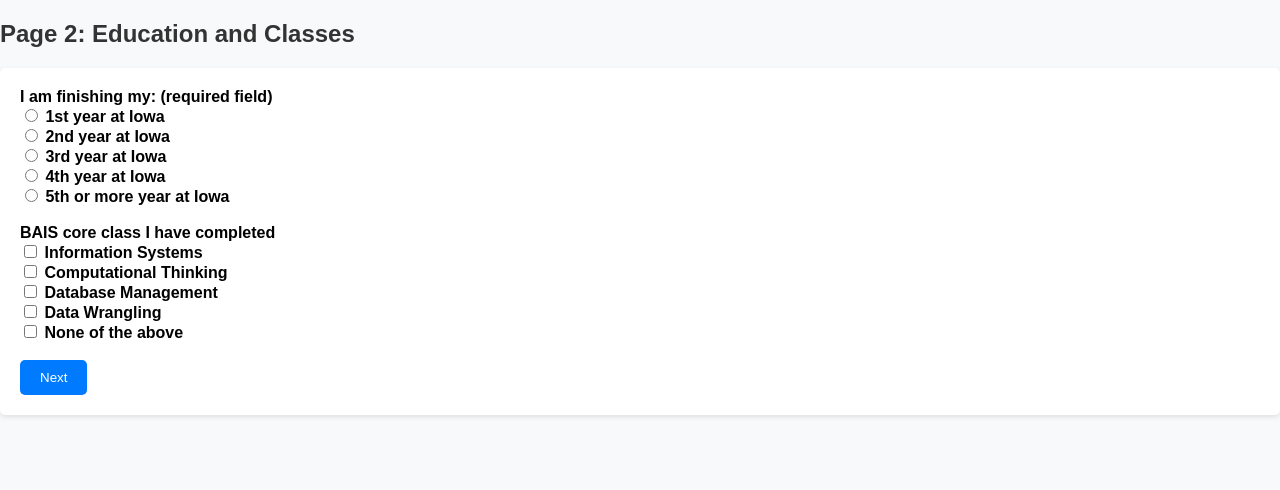
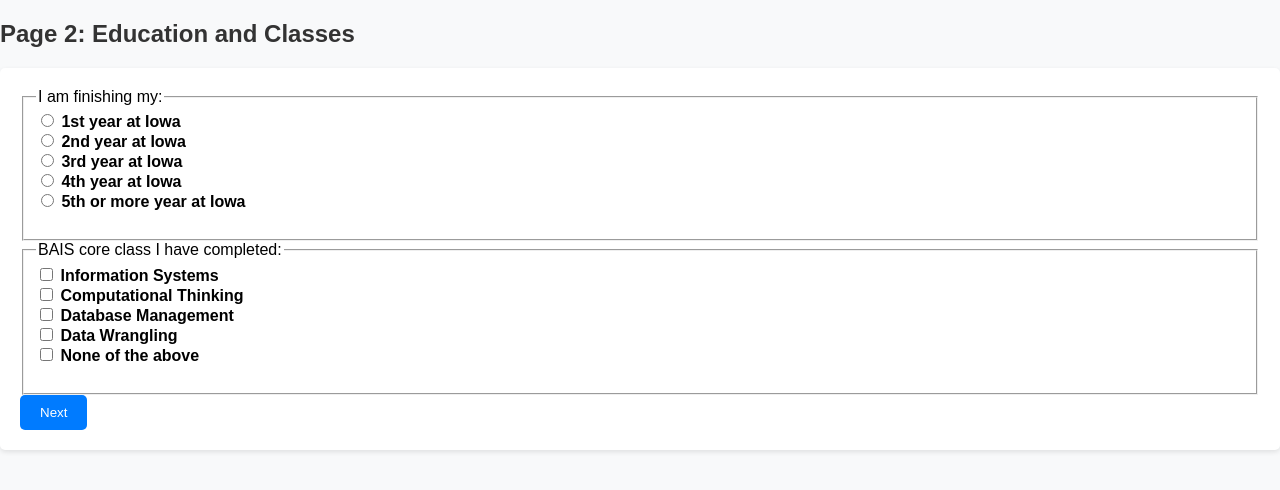
Before and after one commit to tjlammers/tjlammers_HW7, a plain HTML site: page tjlammers_page2.html in a window 1280 px wide. Drawn offline with Linux system fonts and the light colour scheme.

Commit message:
fixed html errors

```diff
--- a/tjlammers_page2.html
+++ b/tjlammers_page2.html
@@ -10,7 +10,8 @@
     <h2>Page 2: Education and Classes</h2>
 
     <form action="tjlammers_page3.html" method="post">
-        <label for="year">I am finishing my: (required field)</label><br>
+        <fieldset>
+            <legend>I am finishing my:</legend>
             <input type="radio" id="freshman" name="year" value="Freshman" required>
             <label for="freshman">1st year at Iowa</label><br>
             <input type="radio" id="sophomore" name="year" value="Sophomore" required>
@@ -21,19 +22,22 @@
             <label for="senior">4th year at Iowa</label><br>
             <input type="radio" id="graduate" name="year" value="Graduate Student" required>
             <label for="graduate">5th or more year at Iowa</label><br><br>
+        </fieldset>
 
-        <label for="classes">BAIS core class I have completed</label><br>
+        <fieldset>
+            <legend>BAIS core class I have completed:</legend>
             <input type="checkbox" id="IS" name="classes" value="IS">
             <label for="IS">Information Systems</label><br>
             <input type="checkbox" id="CompThinking" name="classes" value="CompThinking">
             <label for="CompThinking">Computational Thinking</label><br>
-        <input type="checkbox" id="Database Management" name="classes" value="Database Management">
-        <label for="Database Management">Database Management</label><br>
+            <input type="checkbox" id="DatabaseManagement" name="classes" value="DatabaseManagement">
+            <label for="DatabaseManagement">Database Management</label><br>
             <input type="checkbox" id="Wrangling" name="classes" value="Wrangling">
             <label for="Wrangling">Data Wrangling</label><br>
             <input type="checkbox" id="None" name="classes" value="None">
             <label for="None">None of the above</label><br>
             <br>
+        </fieldset>
 
         <button type="submit">Next</button>
     </form>
```
Also changed, not shown: tjlammers_page3.html (+0 -1 lines). Lines whose indentation alone changed are shown as unchanged.
